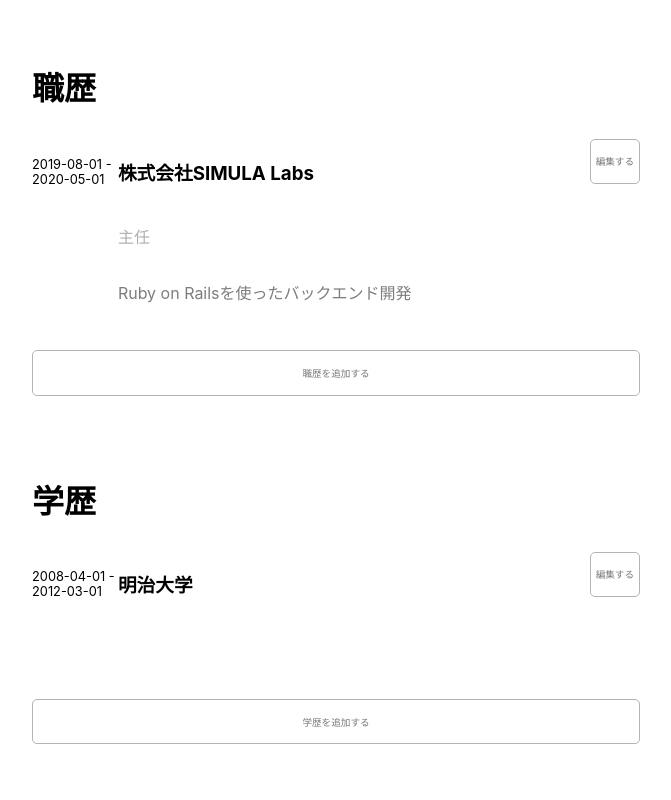
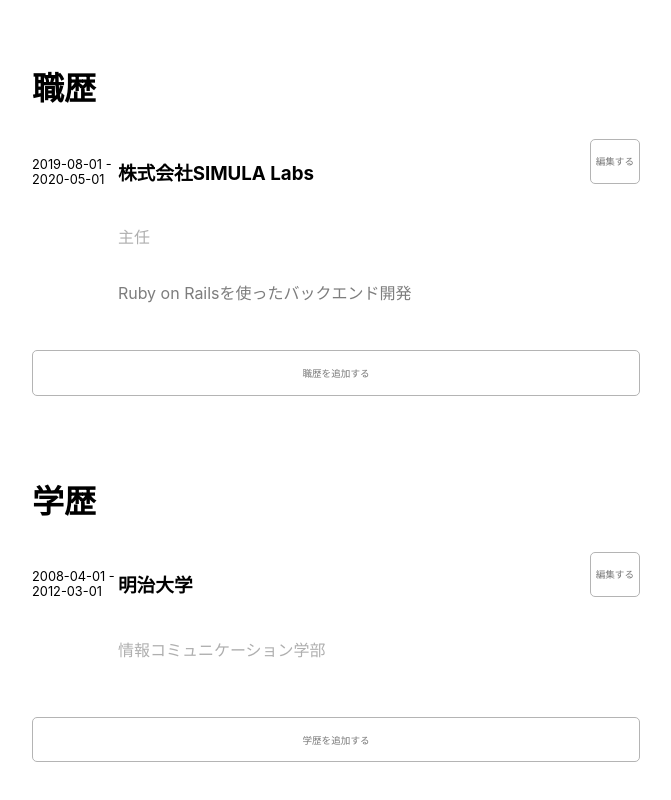
Before and after one commit to yoseei/gulliver_works_account, a React app: page /profile in a window 1280 px wide. Shown: the part 600-1400 px from the top of the page, without its empty margins (304-975 px from the left). Built offline with nearby package versions, Linux system fonts and the light colour scheme; data requests are answered from the project's data file.

Commit message:
HistoryTable.tsxを細分化

```diff
--- /dev/null
+++ b/src/components/academicHistoryTable/AcademicHistoryTable.module.scss
@@ -0,0 +1,37 @@
+.root {
+  width: 100%;
+  display: flex;
+  flex-direction: column;
+  .workHistoryTitle {
+    margin: 80px 0 30px;
+  }
+  .academicHistoryWrapper {
+    display: flex;
+    .leftWrapper {
+      padding-top: 5px;
+      width: 100px;
+      p {
+        font-size: 0.8rem;
+      }
+    }
+    .rightWrapper {
+      width: 100%;
+      .academicNameWrapper {
+        display: flex;
+        justify-content: space-between;
+        margin-bottom: 10px;
+        .leftPartWrapper {
+          display: flex;
+          flex-direction: column;
+          gap: 5px;
+          .facultyName {
+            color: #afafaf;
+          }
+        }
+      }
+      .aboutWrapper {
+        color: #7d7d7d;
+      }
+    }
+  }
+}
--- /dev/null
+++ b/src/components/academicHistoryTable/AcademicHistoryTable.tsx
@@ -0,0 +1,42 @@
+import React from "react";
+import styles from "./AcademicHistoryTable.module.scss";
+import Button from "../button/Button";
+import { AcademicHistoryType } from "../../data/academicHistory/index";
+
+interface OnClickType {
+  onClick: React.MouseEventHandler<HTMLParagraphElement> | undefined;
+}
+
+type AcademicHistoryTableType = AcademicHistoryType & OnClickType;
+const AcademicHistoryTable: React.FC<AcademicHistoryTableType> = ({
+  sinceDate,
+  untilDate,
+  name,
+  faculty,
+  onClick,
+}) => {
+  return (
+    <div className={styles.root}>
+      <div className={styles.academicHistoryWrapper}>
+        <div className={styles.leftWrapper}>
+          <p>
+            {sinceDate} - {untilDate}
+          </p>
+        </div>
+        <div className={styles.rightWrapper}>
+          <div className={styles.academicNameWrapper}>
+            <div className={styles.leftPartWrapper}>
+              <h3>{name}</h3>
+              <p className={styles.facultyName}>{faculty}</p>
+            </div>
+            <div className={styles.buttonWrapper}>
+              <Button onClick={onClick} text={"編集する"} />
+            </div>
+          </div>
+        </div>
+      </div>
+    </div>
+  );
+};
+
+export default AcademicHistoryTable;
--- a/src/components/historyTable/HistoryTable.tsx
+++ /dev/null
@@ -1,63 +0,0 @@
-import React from "react";
-import styles from "./HistoryTable.module.scss";
-import Button from "../button/Button";
-
-interface WorkHistories {
-  id?: string;
-  isEmployed?: string;
-  occupation?: {
-    id: string;
-    name: string;
-  };
-  industry?: {
-    id: string;
-    name: string;
-  };
-  position?: string;
-  annualIncome?: number;
-  managementExperience?: number;
-  jobSummary?: string;
-  sinceDate: string;
-  untilDate: string;
-  name: string;
-}
-interface AcademicHistories {
-  id?: string;
-  name: string;
-  faculty?: string;
-  sinceDate: string;
-  untilDate: string;
-  type?: string;
-  onClick: React.MouseEventHandler<HTMLParagraphElement> | undefined;
-}
-
-type HistoriesType = WorkHistories & AcademicHistories;
-const HistoryTable = (props: HistoriesType) => {
-  return (
-    <div className={styles.root}>
-      <div className={styles.workHistoryWrapper}>
-        <div className={styles.leftWrapper}>
-          <p>
-            {props.sinceDate} - {props.untilDate}
-          </p>
-        </div>
-        <div className={styles.rightWrapper}>
-          <div className={styles.companyNameWrapper}>
-            <div className={styles.leftPartWrapper}>
-              <h3>{props.name}</h3>
-              <p className={styles.directorName}>{props.position}</p>
-            </div>
-            <div className={styles.buttonWrapper}>
-              <Button onClick={props.onClick} text={"編集する"} />
-            </div>
-          </div>
-          <div className={styles.aboutWrapper}>
-            <p>{props.jobSummary}</p>
-          </div>
-        </div>
-      </div>
-    </div>
-  );
-};
-
-export default HistoryTable;
--- /dev/null
+++ b/src/components/workHistoryTable/WorkHistoryTable.tsx
@@ -0,0 +1,46 @@
+import React, { FC } from "react";
+import styles from "./WorkHistoryTable.module.scss";
+import Button from "../button/Button";
+import { WorkHistoryType } from "../../data/workHistory/index";
+
+interface onClick {
+  onClick: React.MouseEventHandler<HTMLParagraphElement> | undefined;
+}
+
+type WorkHistoryTypes = WorkHistoryType & onClick;
+const WorkHistoryTable: FC<WorkHistoryTypes> = ({
+  sinceDate,
+  untilDate,
+  name,
+  position,
+  jobSummary,
+  onClick,
+}) => {
+  return (
+    <div className={styles.root}>
+      <div className={styles.workHistoryWrapper}>
+        <div className={styles.leftWrapper}>
+          <p>
+            {sinceDate} - {untilDate}
+          </p>
+        </div>
+        <div className={styles.rightWrapper}>
+          <div className={styles.companyNameWrapper}>
+            <div className={styles.leftPartWrapper}>
+              <h3>{name}</h3>
+              <p className={styles.directorName}>{position}</p>
+            </div>
+            <div className={styles.buttonWrapper}>
+              <Button onClick={onClick} text={"編集する"} />
+            </div>
+          </div>
+          <div className={styles.aboutWrapper}>
+            <p>{jobSummary}</p>
+          </div>
+        </div>
+      </div>
+    </div>
+  );
+};
+
+export default WorkHistoryTable;
--- a/src/scenes/profile/Profile.tsx
+++ b/src/scenes/profile/Profile.tsx
@@ -4,18 +4,18 @@ import Modal from "@material-ui/core/Modal";
 
 import Button from "../../components/button/Button";
 import { HttpClient } from "../../utilities/axiosInstance";
-import HistoryTable from "../../components/historyTable/HistoryTable";
 import ProfileImage from "../../components/profileImage/ProfileImage";
 import ProfileMainImage from "../../components/profileMainImage/ProfileMainImage";
 import { ProfileType } from "../../data/profile/index";
-import { WorkHistories } from "../../data/workHistory/index";
-import { AcademicHistories } from "../../data/academicHistory/index";
+import { WorkHistoryType } from "../../data/workHistory/index";
+import { AcademicHistoryType } from "../../data/academicHistory/index";
+import WorkHistoryTable from "../../components/workHistoryTable/WorkHistoryTable";
+import AcademicHistoryTable from "../../components/academicHistoryTable/AcademicHistoryTable";
 
 const Profile = () => {
   const [profile, setProfile] = useState<ProfileType>();
-  const [workHistories, setWorkHistories] = useState<WorkHistories>();
-  const [academicHistories, setAcademicHistories] =
-    useState<AcademicHistories>();
+  const [workHistory, setWorkHistory] = useState<WorkHistoryType>();
+  const [academicHistory, setAcademicHistory] = useState<AcademicHistoryType>();
   const [open, setOpen] = React.useState(false);
 
   const handleOpen = () => {
@@ -35,14 +35,16 @@ const Profile = () => {
       // console.log(res.data);
 
       const profileData = res.data.profile;
-      const workHistoriesData = res.data.workHistories[0];
-      const academicHistoriesData = res.data.academicHistories[0];
+      const workHistoryData = res.data.workHistories[0];
+      const academicHistoryData = res.data.academicHistories[0];
       setProfile(profileData);
-      setWorkHistories(workHistoriesData);
-      setAcademicHistories(academicHistoriesData);
+      setWorkHistory(workHistoryData);
+      setAcademicHistory(academicHistoryData);
     };
     fetchAccounts();
   }, []);
+
+  console.log(academicHistory);
 
   // プロフィール編集モーダル
   const body = (
@@ -121,13 +123,21 @@ const Profile = () => {
             <h1 className={styles.workHistoryTitle}>職歴</h1>
 
             <div className={styles.companyWrapper}>
-              <HistoryTable
+              {/* <HistoryTable
                 jobSummary={workHistories?.jobSummary}
                 name={workHistories ? workHistories.name : ""}
                 position={workHistories ? workHistories.position : ""}
                 onClick={() => console.log("編集ボタンクリック！")}
                 sinceDate={workHistories ? workHistories.sinceDate : ""}
                 untilDate={workHistories ? workHistories.untilDate : ""}
+              /> */}
+              <WorkHistoryTable
+                sinceDate={workHistory ? workHistory.sinceDate : ""}
+                untilDate={workHistory ? workHistory.untilDate : ""}
+                name={workHistory ? workHistory.name : ""}
+                position={workHistory ? workHistory.position : ""}
+                jobSummary={workHistory ? workHistory.jobSummary : ""}
+                onClick={() => console.log("職歴編集クリック！")}
               />
             </div>
 
@@ -143,11 +153,11 @@ const Profile = () => {
             <h1 className={styles.studyHistoryTitle}>学歴</h1>
 
             <div className={styles.companyWrapper}>
-              <HistoryTable
-                sinceDate={academicHistories ? academicHistories.sinceDate : ""}
-                untilDate={academicHistories ? academicHistories.untilDate : ""}
-                name={academicHistories ? academicHistories.name : ""}
-                faculty={academicHistories ? academicHistories.faculty : ""}
+              <AcademicHistoryTable
+                sinceDate={academicHistory ? academicHistory.sinceDate : ""}
+                untilDate={academicHistory ? academicHistory.untilDate : ""}
+                name={academicHistory ? academicHistory.name : ""}
+                faculty={academicHistory ? academicHistory.faculty : ""}
                 onClick={() => console.log("編集ボタンクリック！")}
               />
             </div>
```
Also changed, not shown: src/data/academicHistory/index.ts (+4 -4 lines), src/data/workHistory/index.ts (+8 -8 lines), src/components/workHistoryTable/WorkHistoryTable.module.scss (renamed from src/components/historyTable/HistoryTable.module.scss).
